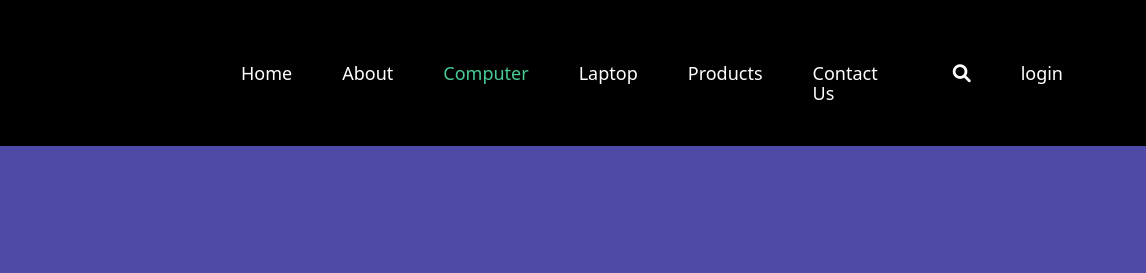
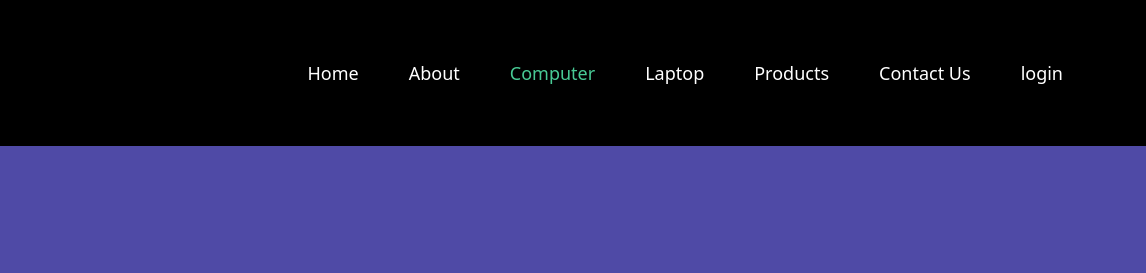
Before and after one commit to yousefalirezk/Claa, a plain HTML site: page Computer.html in a window 1280 px wide. Shown: the top 273 px of the page, 134-1280 px from the left. Drawn offline with nearby package versions, Linux system fonts and the light colour scheme; a script that the page names is missing.

Commit message:
Update Computer.html

```diff
--- a/Computer.html
+++ b/Computer.html
@@ -59,9 +59,7 @@
                   <li class="nav-item">
                     <a class="nav-link" href="contact.html">Contact Us</a>
                   </li>
-                <li class="nav-item">
-                    <a class="nav-link " href="#"><i class="fa-solid fa-magnifying-glass"></i></a>
-                  </li>
+
                   <li class="nav-item">
                     <a class="nav-link" href="#">login</a>
                   </li>
```
